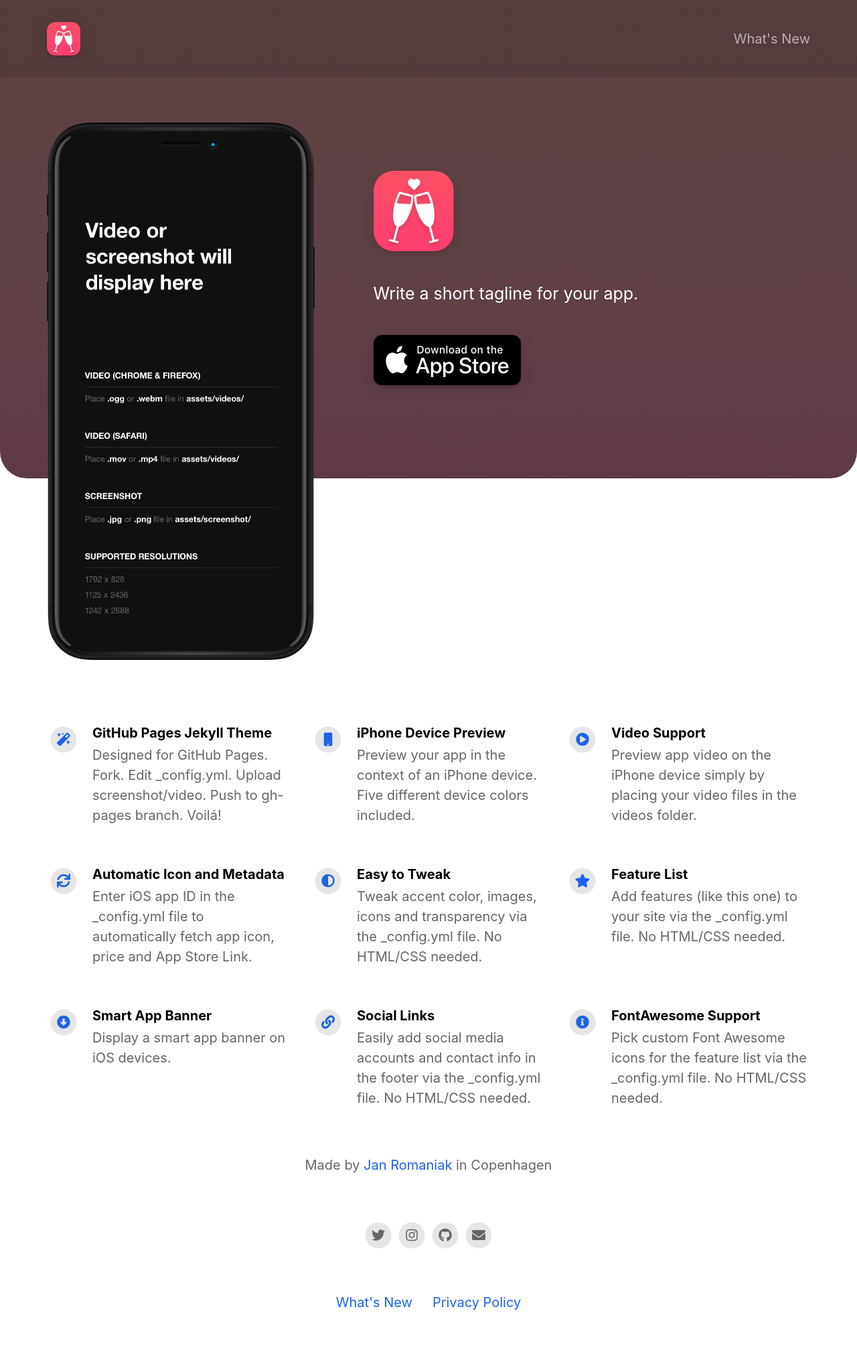
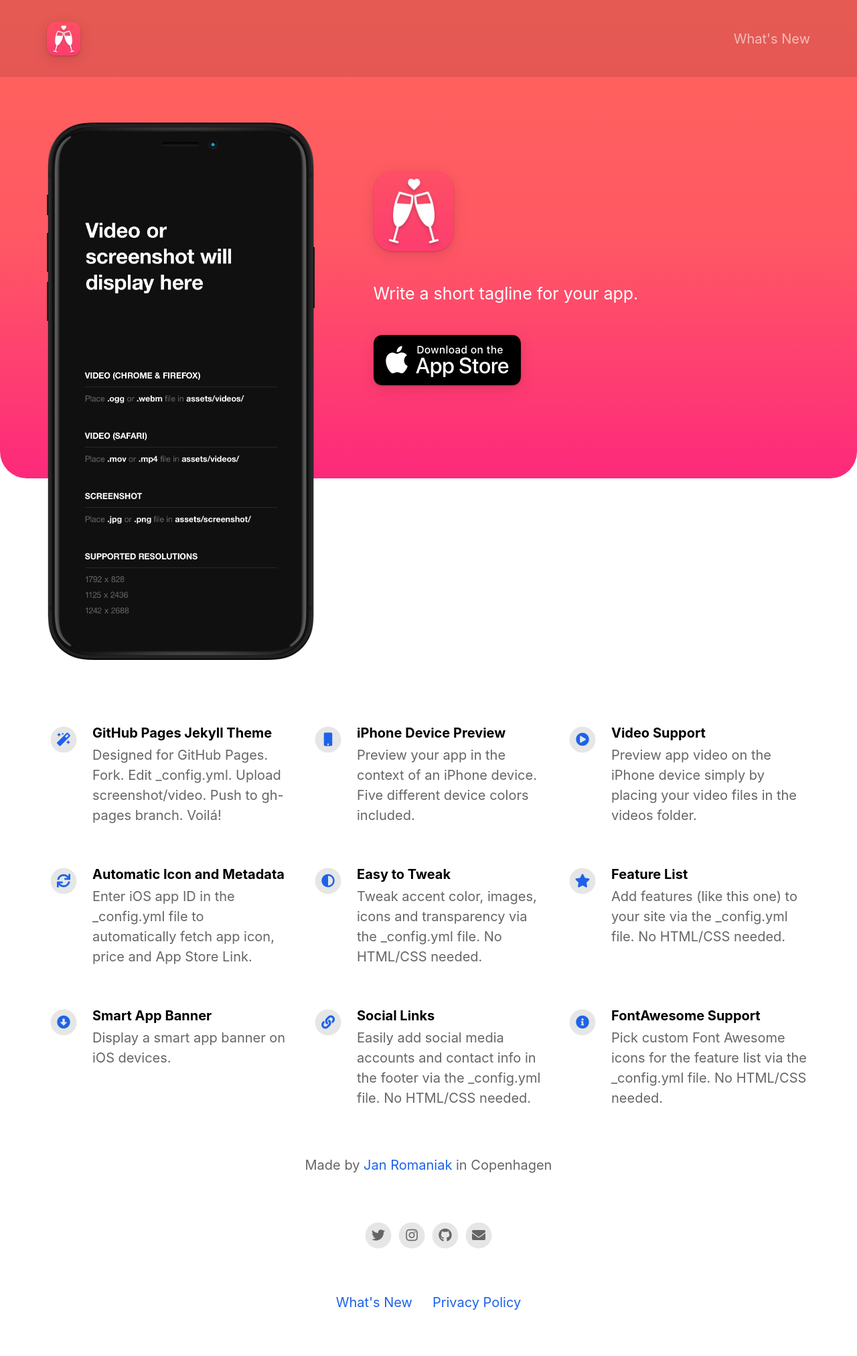
Before and after one commit to advsoftorg/never-have-i-ever, a Jekyll site: the page built from index.html, in a window 1280 px wide. Shown: the whole page at 67% size. Built offline with Jekyll 4.4.1, drawn with Linux system fonts in a browser that asks for light colours; nearby versions of some CDN libraries.

Commit message:
set gradient

```diff
--- a/_sass/layout.scss
+++ b/_sass/layout.scss
@@ -1,12 +1,10 @@
 .imageWrapper {					// Sets the background image in the header area
 	height: 714px;
-	background:
-		linear-gradient(
-		rgba($image-overlay-color, $image-overlay-transparency),
-		rgba($image-overlay-color, $image-overlay-transparency)
-		   ),
-
-		url($header-image);
+	background: -moz-linear-gradient(90deg, rgba(253,41,123,1) 0%, rgba(255,88,100,1) 50%, rgba(255,101,91,1) 100%);
+	background: -webkit-linear-gradient(90deg, rgba(253,41,123,1) 0%, rgba(255,88,100,1) 50%, rgba(255,101,91,1) 100%);
+	background: -o-linear-gradient(90deg, rgba(253,41,123,1) 0%, rgba(255,88,100,1) 50%, rgba(255,101,91,1) 100%);
+	background: -ms-linear-gradient(90deg, rgba(253,41,123,1) 0%, rgba(255,88,100,1) 50%, rgba(255,101,91,1) 100%);
+	background: linear-gradient(0deg, rgba(253,41,123,1) 0%, rgba(255,88,100,1) 50%, rgba(255,101,91,1) 100%);
 
 	background-repeat: no-repeat;
 	background-size: cover;
```
